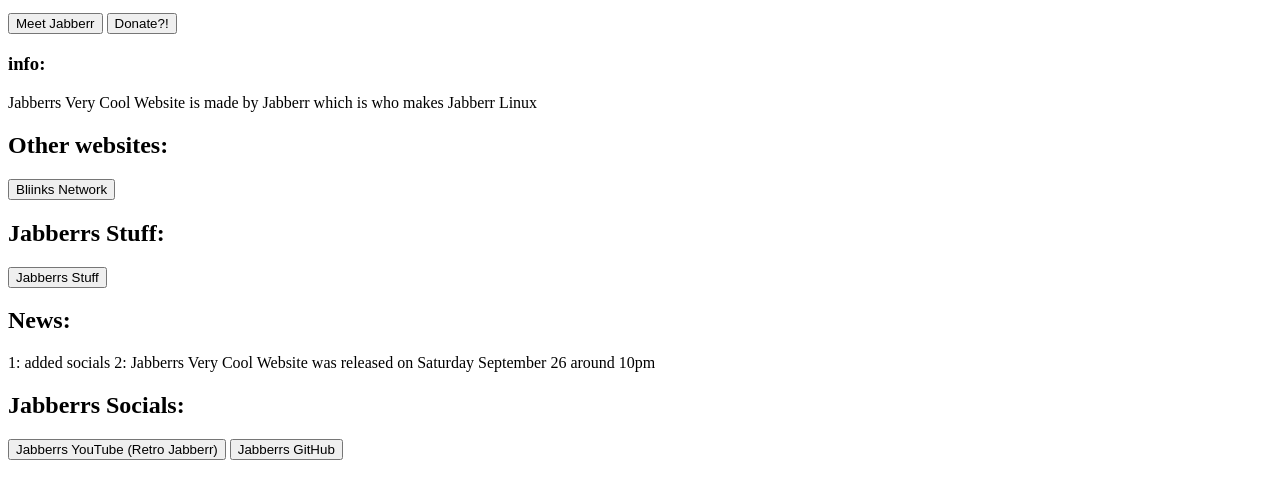
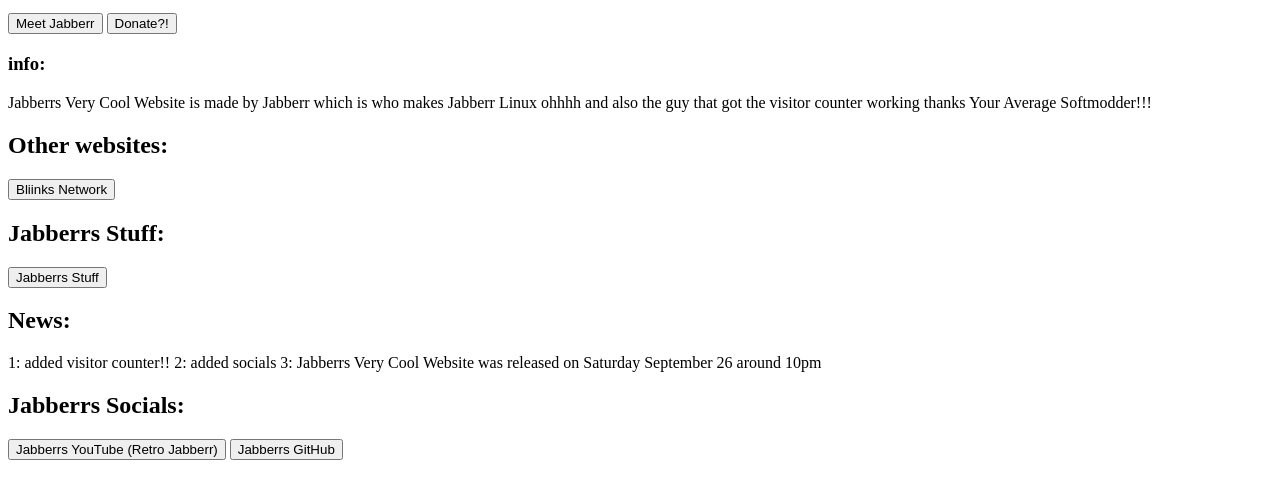
Before and after one commit to jabber403/Jabberrs-Very-Cool-Website, a website: page index.html in a window 1280 px wide. Shown: the part 105-604 px from the top of the page. Drawn offline with Linux system fonts and the light colour scheme; no server answers.

Commit message:
updated info and stuff

```diff
--- a/index.html
+++ b/index.html
@@ -29,7 +29,7 @@
 
 <h3>info:</h3>
 <div>
-    <p>Jabberrs Very Cool Website is made by Jabberr which is who makes Jabberr Linux</p>
+    <p>Jabberrs Very Cool Website is made by Jabberr which is who makes Jabberr Linux ohhhh and also the guy that got the visitor counter working thanks Your Average Softmodder!!!</p>
 </div>
 
 <h2>Other websites:</h2>
@@ -44,8 +44,7 @@
 
 <h2>News:</h2>
 <div>
-    <p>1: added socials
-        2: Jabberrs Very Cool Website was released on Saturday September 26 around 10pm</p>
+    <p>1: added visitor counter!! 2: added socials 3: Jabberrs Very Cool Website was released on Saturday September 26 around 10pm</p>
 </div>
 
 <h2>Jabberrs Socials:</h2>
```
